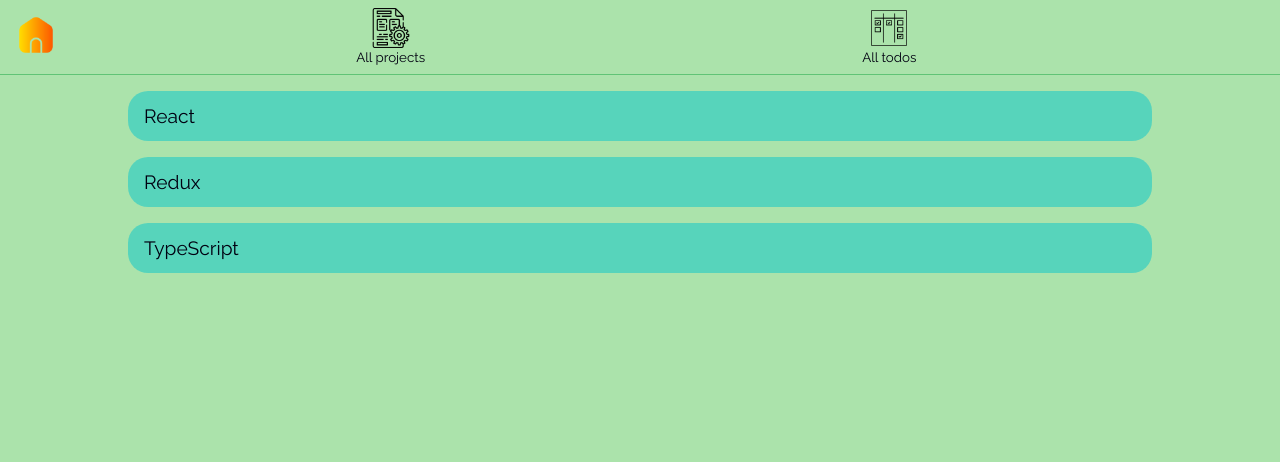
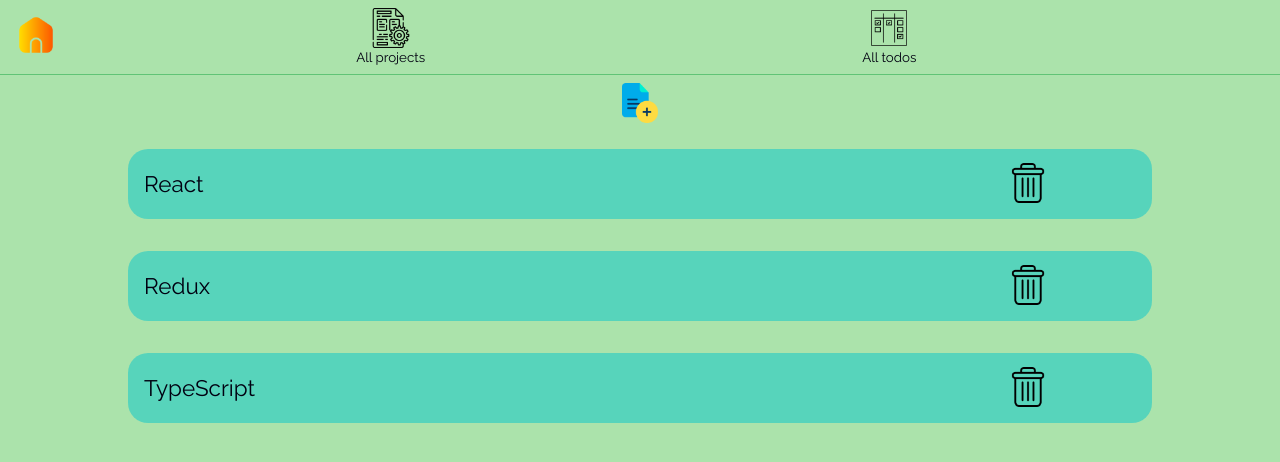
Before and after one commit to Evgenii-Buslaev/entry-test-uptrader, a React (Create React App) app: page /projects in a window 1280 px wide. Shown: the top 462 px of the page. Built offline with nearby package versions, Linux system fonts and the light colour scheme.

Commit message:
Created buttons for creating/deleting projects

```diff
--- a/src/UI/Button/Button.module.css
+++ b/src/UI/Button/Button.module.css
@@ -14,6 +14,7 @@
 
 .button:hover {
   opacity: 0.7;
+  transform: scale(1.05);
 }
 
 button {
--- a/src/components/ProjectItem/ProjectItem.jsx
+++ b/src/components/ProjectItem/ProjectItem.jsx
@@ -1,11 +1,16 @@
 import { Link } from "react-router-dom";
+import Button from "../../UI/Button/Button";
 
+import remove from "../../assets/icons/remove.png";
 import styles from "./ProjectItem.module.css";
 
 const ProjectItem = ({ title }) => {
   return (
     <Link to="/todos">
-      <div className={styles.item}>{title}</div>
+      <div className={styles.item}>
+        <h3>{title}</h3>
+        <Button path={remove} alt="remove project" />
+      </div>
     </Link>
   );
 };
--- a/src/components/ProjectItem/ProjectItem.module.css
+++ b/src/components/ProjectItem/ProjectItem.module.css
@@ -2,9 +2,10 @@
   margin: 1rem 0.5rem;
   padding: 0 1rem;
   display: flex;
+  justify-content: space-between;
   align-items: center;
   width: 80vw;
-  height: 50px;
+  height: 70px;
   font-size: 1.2rem;
   background-color: rgba(22, 202, 202, 0.555);
   border-radius: 20px;
--- a/src/components/ProjectsList/ProjectsList.jsx
+++ b/src/components/ProjectsList/ProjectsList.jsx
@@ -1,4 +1,7 @@
 import ProjectItem from "../ProjectItem/ProjectItem";
+import Button from "../../UI/Button/Button";
+
+import addProject from "../../assets/icons/add.png";
 import styles from "./ProjectsList.module.css";
 
 const projects = [
@@ -10,6 +13,8 @@ const projects = [
 const ProjectsList = () => {
   return (
     <div className={styles.list}>
+      <Button path={addProject} alt="add project" />
+
       {projects.map((project) => (
         <ProjectItem title={project.title} key={project.title} />
       ))}
--- a/src/components/ProjectsList/ProjectsList.module.css
+++ b/src/components/ProjectsList/ProjectsList.module.css
@@ -0,0 +1,6 @@
+.list {
+  display: flex;
+  flex-direction: column;
+  justify-content: flex-start;
+  align-items: center;
+}
```
Also changed, not shown: src/assets/icons/add.png (renamed from src/assets/icons/add-file.png), src/assets/icons/remove.png (renamed from src/assets/icons/delete.png), src/components/Modal/Modal.jsx (added), src/components/Modal/Modal.module.css (added).
